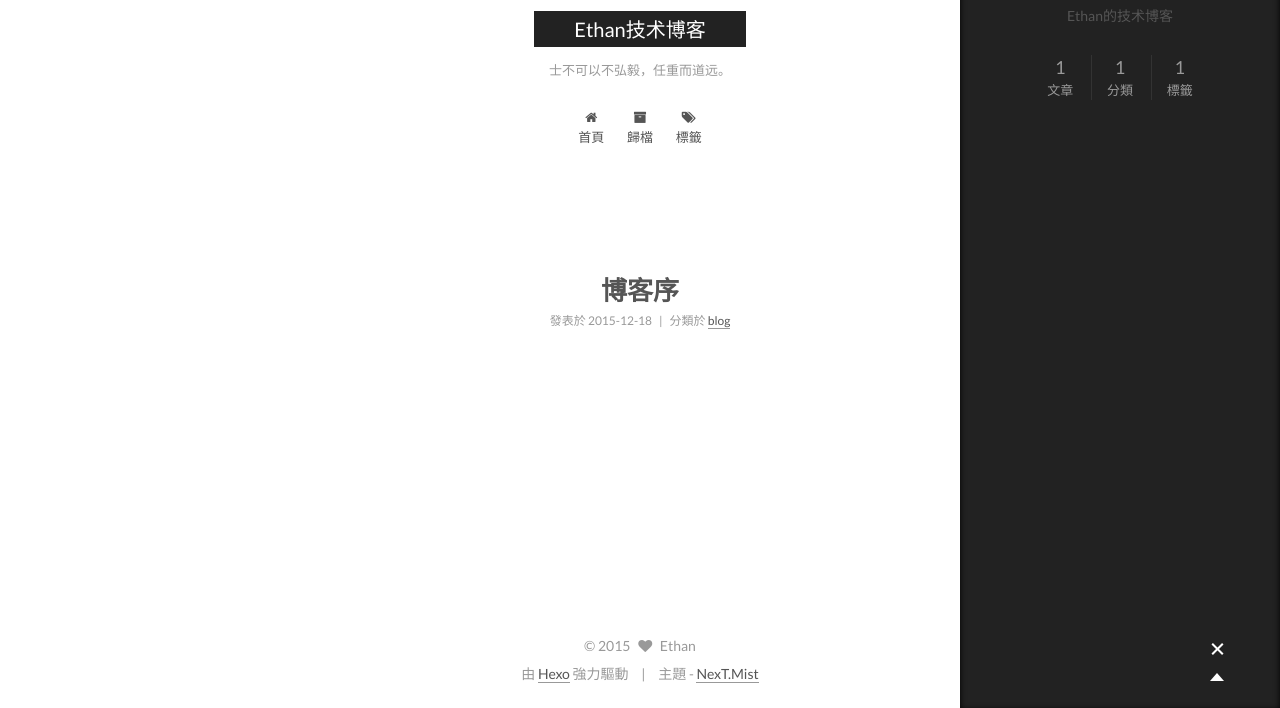
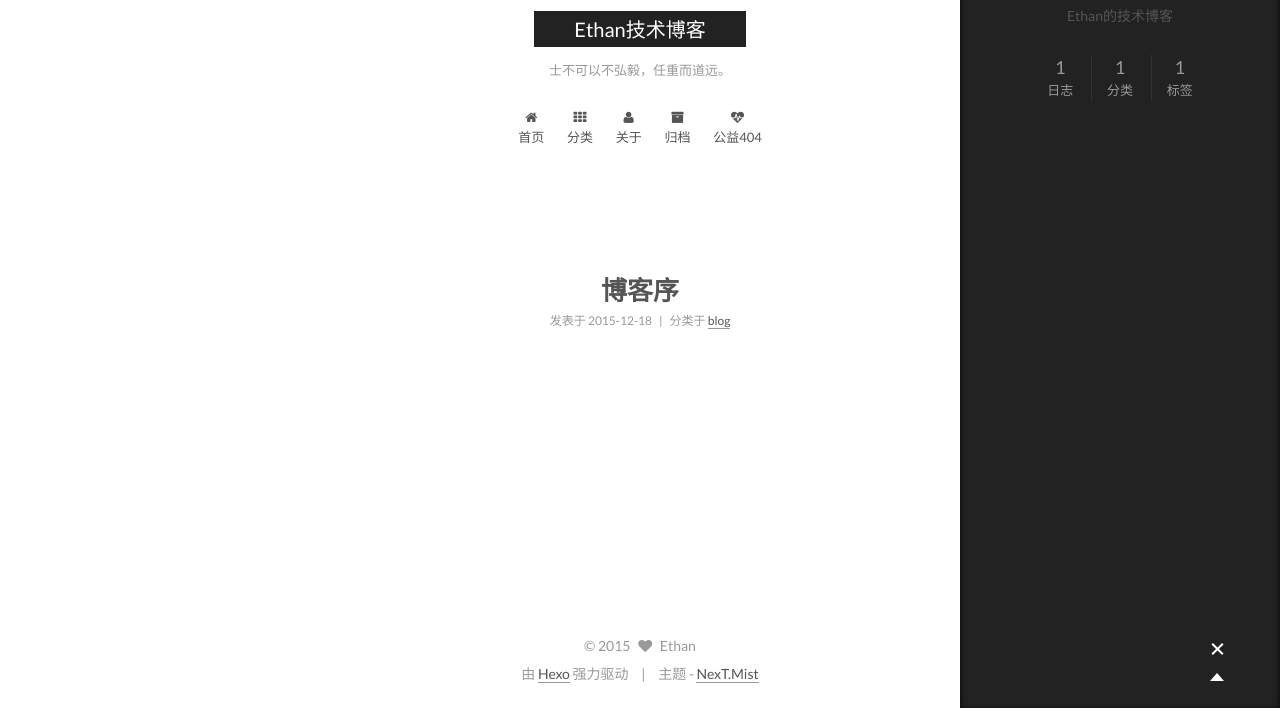
Before and after one commit to ethantech/ethantech.github.io, a plain HTML site: page index.html in a window 1280 px wide. Both pictures are taken after a click on the element 1217 px from the left and 742 px from the top of the page. Shown: the part 92-800 px from the top of the page. Drawn offline with Linux system fonts and the light colour scheme.

Commit message:
Site updated: 2015-12-19 15:03:54

```diff
--- a/index.html
+++ b/index.html
@@ -66,7 +66,7 @@
 <script type="text/javascript" id="hexo.configuration">
   var CONFIG = {
     scheme: 'Mist',
-    sidebar: 'post',
+    sidebar: 'always',
     motion: true
   };
 </script>
@@ -74,7 +74,7 @@
   <title> Ethan技术博客 </title>
 </head>
 
-<body itemscope itemtype="http://schema.org/WebPage" lang="zh-CN">
+<body itemscope itemtype="http://schema.org/WebPage" lang="zh-Hans">
 
   <!--[if lte IE 8]>
   <div style=' clear: both; height: 59px; padding:0 0 0 15px; position: relative;margin:0 auto;'>
@@ -131,7 +131,27 @@
 
               <i class="menu-item-icon fa fa-home fa-fw"></i> <br />
 
-            首頁
+            首页
+          </a>
+        </li>
+
+
+        <li class="menu-item menu-item-categories">
+          <a href="/categories" rel="section">
+
+              <i class="menu-item-icon fa fa-th fa-fw"></i> <br />
+
+            分类
+          </a>
+        </li>
+
+
+        <li class="menu-item menu-item-about">
+          <a href="/about" rel="section">
+
+              <i class="menu-item-icon fa fa-user fa-fw"></i> <br />
+
+            关于
           </a>
         </li>
 
@@ -141,17 +161,17 @@
 
               <i class="menu-item-icon fa fa-archive fa-fw"></i> <br />
 
-            歸檔
+            归档
           </a>
         </li>
 
 
-        <li class="menu-item menu-item-tags">
-          <a href="/tags" rel="section">
+        <li class="menu-item menu-item-commonweal">
+          <a href="/404.html" rel="section">
 
-              <i class="menu-item-icon fa fa-tags fa-fw"></i> <br />
+              <i class="menu-item-icon fa fa-heartbeat fa-fw"></i> <br />
 
-            標籤
+            公益404
           </a>
         </li>
 
@@ -219,7 +239,7 @@
 
         <div class="post-meta">
           <span class="post-time">
-            發表於
+            发表于
             <time itemprop="dateCreated" datetime="2015-12-18T21:32:15+08:00" content="2015-12-18">
               2015-12-18
             </time>
@@ -227,7 +247,7 @@
 
 
             <span class="post-category" >
-              &nbsp; | &nbsp; 分類於
+              &nbsp; | &nbsp; 分类于
 
                 <span itemprop="about" itemscope itemtype="https://schema.org/Thing">
                   <a href="/categories/blog/" itemprop="url" rel="index">
@@ -326,22 +346,22 @@
           <div class="site-state-item site-state-posts">
             <a href="/archives">
               <span class="site-state-item-count">1</span>
-              <span class="site-state-item-name">文章</span>
+              <span class="site-state-item-name">日志</span>
             </a>
           </div>
 
           <div class="site-state-item site-state-categories">
-
+            <a href="/categories">
               <span class="site-state-item-count">1</span>
-              <span class="site-state-item-name">分類</span>
-
+              <span class="site-state-item-name">分类</span>
+              </a>
           </div>
 
           <div class="site-state-item site-state-tags">
-            <a href="/tags">
+
               <span class="site-state-item-count">1</span>
-              <span class="site-state-item-name">標籤</span>
-              </a>
+              <span class="site-state-item-name">标签</span>
+
           </div>
 
         </nav>
@@ -383,11 +403,11 @@
 </div>
 
 <div class="powered-by">
-  由 <a class="theme-link" href="http://hexo.io">Hexo</a> 強力驅動
+  由 <a class="theme-link" href="http://hexo.io">Hexo</a> 强力驱动
 </div>
 
 <div class="theme-info">
-  主題 -
+  主题 -
   <a class="theme-link" href="https://github.com/iissnan/hexo-theme-next">
     NexT.Mist
   </a>
```
Also changed, not shown: 2015/12/18/first/index.html (+42 -22 lines), README.html (+37 -17 lines), about/index.html (+37 -17 lines), archives/2015/12/index.html (+39 -19 lines), archives/2015/index.html (+39 -19 lines), archives/index.html (+39 -19 lines), categories/blog/index.html (+39 -19 lines), tags/博客，文章/index.html (+39 -19 lines).
